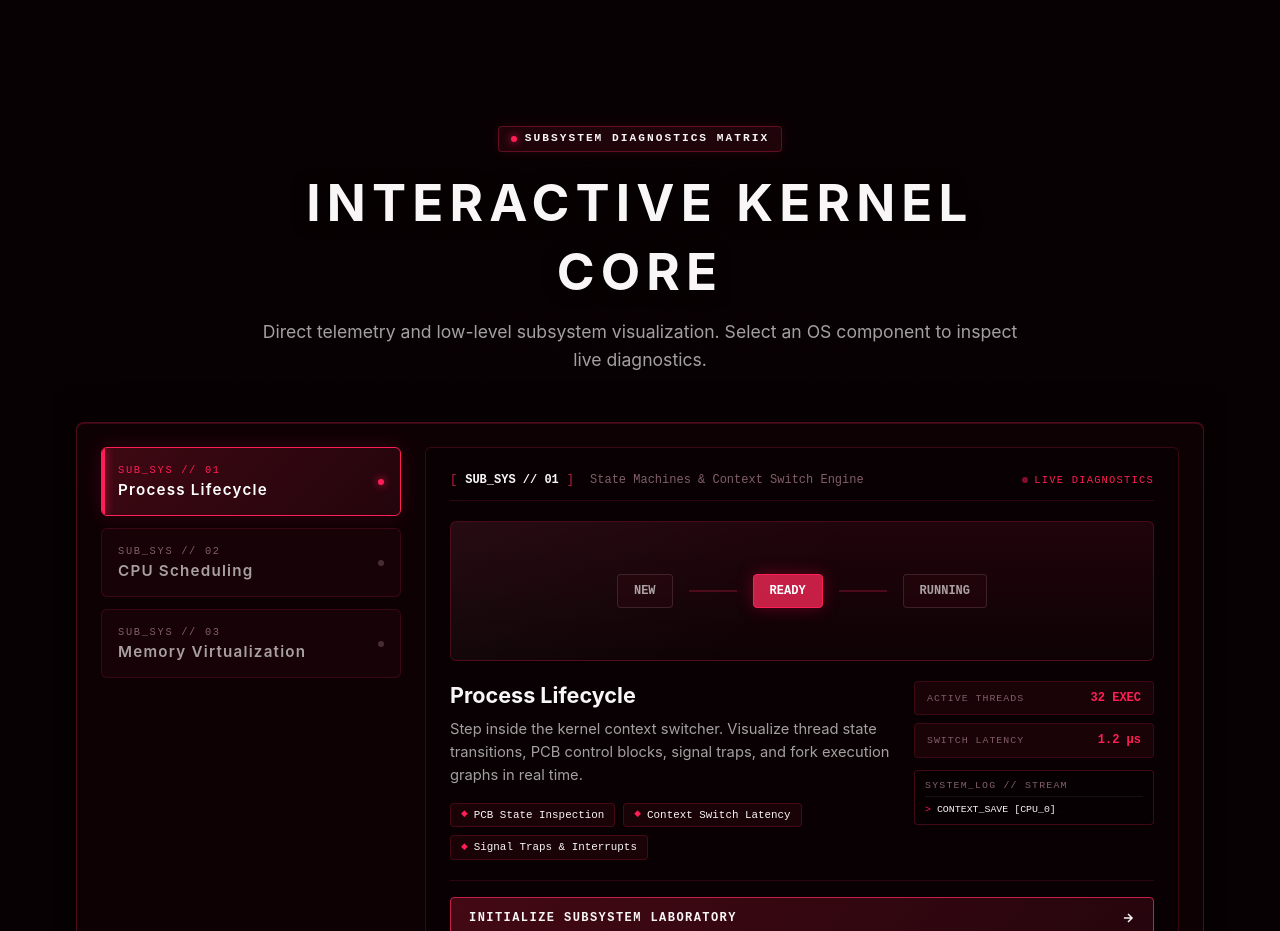
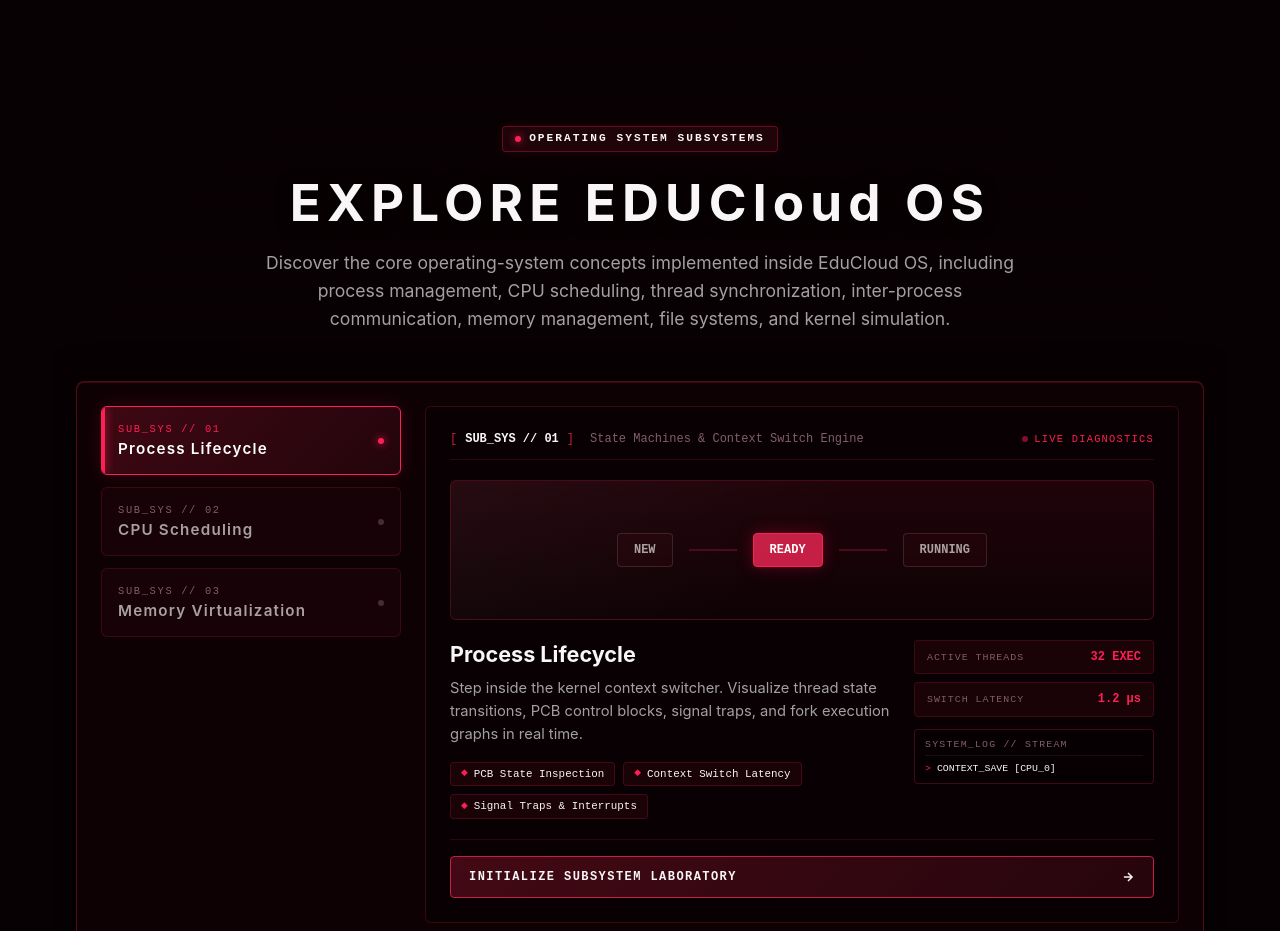
Before and after one commit to ahmed-shehzad1/EduCloud-OS-Website, a React (Vite) app: page / in a window 1280 px wide. Shown: the part 860-1791 px from the top of the page. Built offline with nearby package versions, Linux system fonts and the light colour scheme.

Commit message:
Feature Section  bug frontend bug removed

```diff
--- a/src/components/common/FeatureSection.tsx
+++ b/src/components/common/FeatureSection.tsx
@@ -33,13 +33,17 @@ export const FeatureSection: React.FC = () => {
        <header className="hud-section-header">
   <div className="hud-status-badge">
     <span className="badge-pulse" />
-            <span className="badge-text">SUBSYSTEM DIAGNOSTICS MATRIX</span>
+    <span className="badge-text">OPERATING SYSTEM SUBSYSTEMS</span>
   </div>
+
   <h2 id="features-hud-heading" className="hud-section-title">
-            INTERACTIVE KERNEL CORE
+    EXPLORE EDUCloud OS
   </h2>
+
   <p className="hud-section-lead">
-            Direct telemetry and low-level subsystem visualization. Select an OS component to inspect live diagnostics.
+    Discover the core operating-system concepts implemented inside EduCloud OS,
+    including process management, CPU scheduling, thread synchronization,
+    inter-process communication, memory management, file systems, and kernel simulation.
   </p>
 </header>
 
```
Lines whose indentation alone changed are shown as unchanged.
